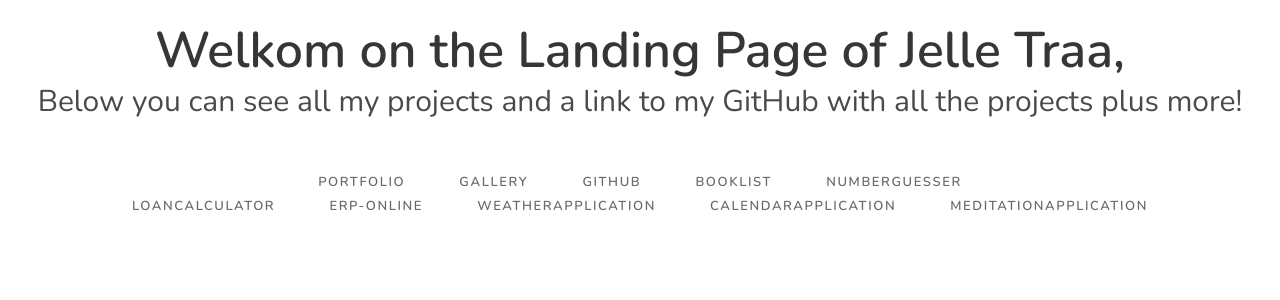
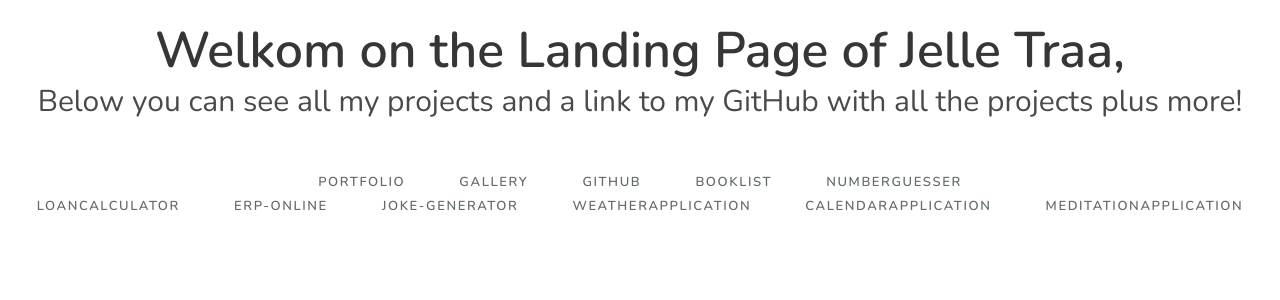
Before and after one commit to jtraa/summary-site, a PHP site: page / in a window 1280 px wide. Shown: the part 197-497 px from the top of the page. Run offline with PHP 8.4, Linux system fonts and the light colour scheme.

Commit message:
added project jokegenerator

```diff
--- a/index.php
+++ b/index.php
@@ -93,6 +93,7 @@
                     <a target="_blank" href="http://numberguesser.jelletraa.com">Numberguesser</a><br>
                     <a target="_blank" href="http://loancalculator.jelletraa.com">Loancalculator</a>
                     <a target="_blank" href="http://finance.jelletraa.com">ERP-online</a>
+                    <a target="_blank" href="http://chuck-norris-joke-generator.jelletraa.com">Joke-generator</a>
                     <a target="_blank" href="http://weather.jelletraa.com">WeatherApplication</a>
                     <a target="_blank" href="http://kalenderweek.jelletraa.com">CalendarApplication</a>
                     <a target="_blank" href="http://meditation.jelletraa.com">MeditationApplication</a>
```
